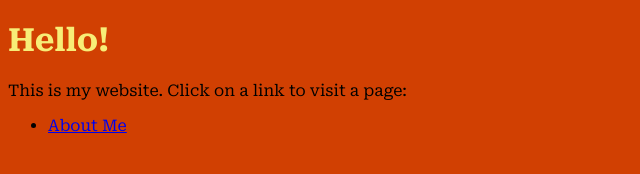
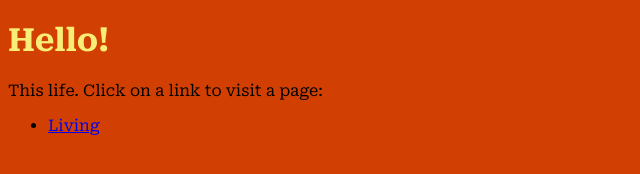
Before and after one commit to FloppyDuck34/FloppyDuck34.github.io, a plain HTML site: page life.html in a window 1280 px wide. Shown: the whole page, without its empty margins (0-640 px from the left). Drawn offline with Linux system fonts and the light colour scheme.

Commit message:
Update life.html

```diff
--- a/life.html
+++ b/life.html
@@ -7,9 +7,9 @@
 </head>
 <body>
 <h1>Hello!</h1>
-<p>This is my website. Click on a link to visit a page:</p>
+<p>This life. Click on a link to visit a page:</p>
 <ul>
-<li><a href="about-me.html">About Me</a></li>
+<li><a href="about-me.html">Living</a></li>
 </ul>
 </body>
 </html>
```
